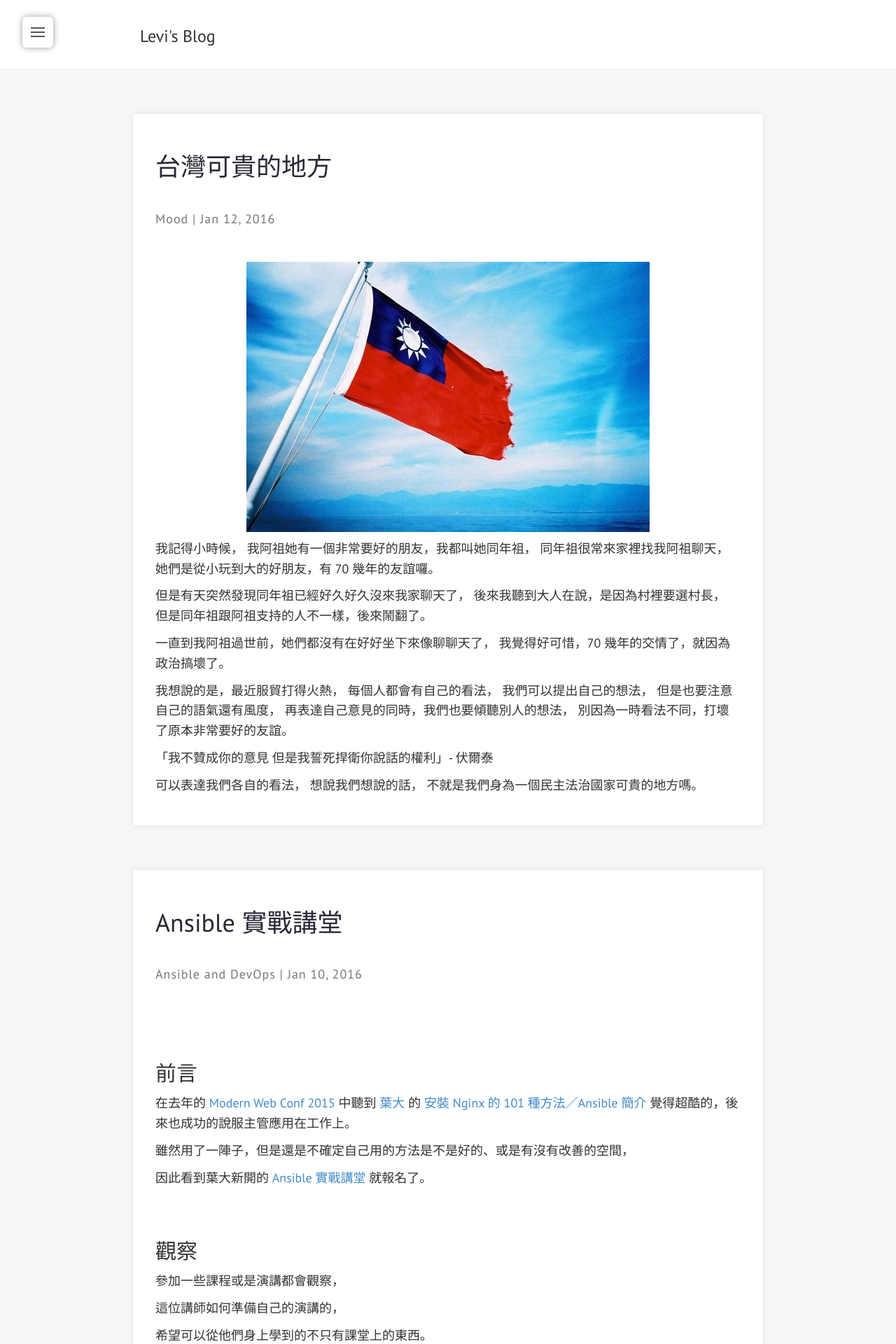
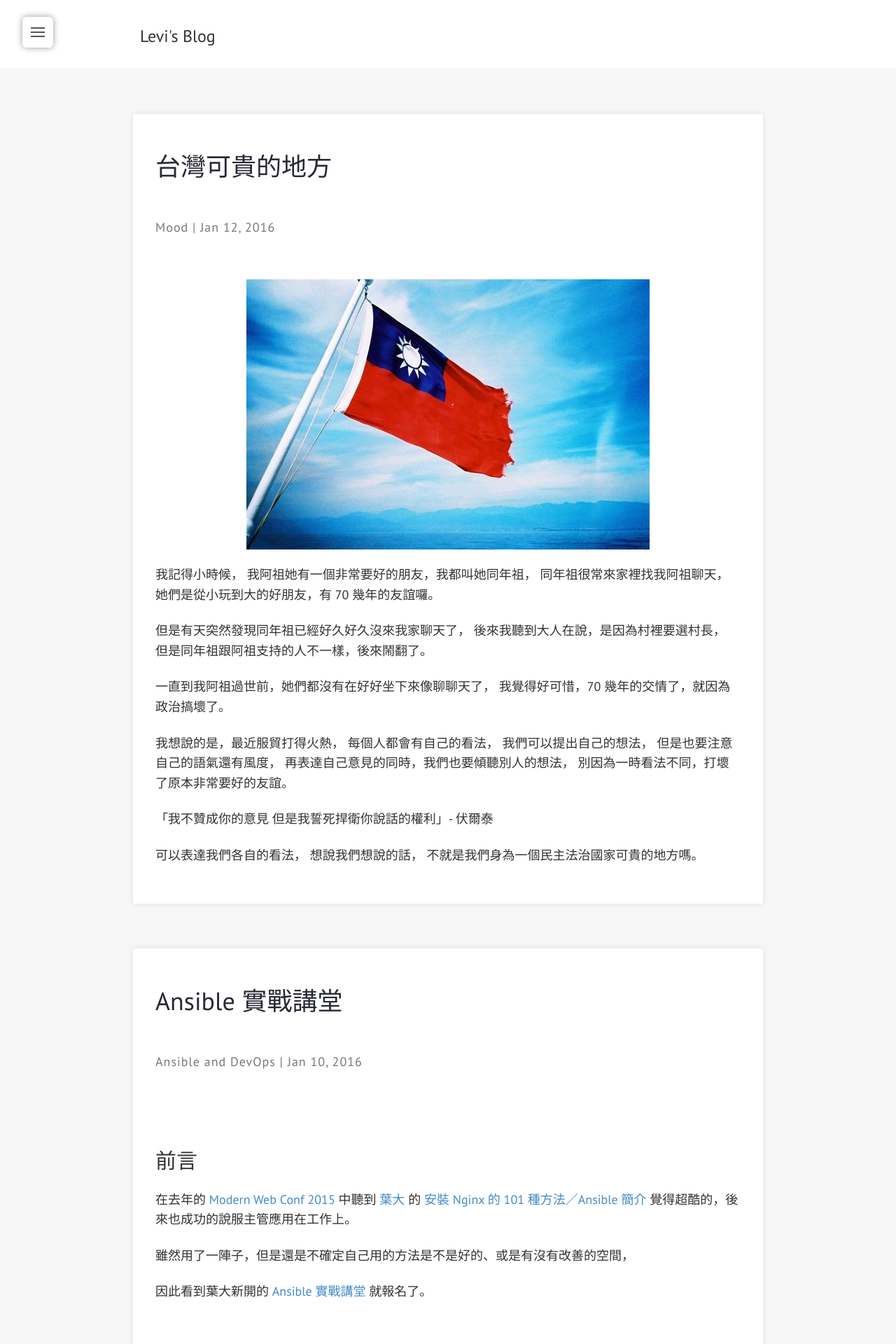
Before and after one commit to levichen/levichen.github.io, a Jekyll site: the page built from index.html, in a window 1280 px wide. Shown: the top 1920 px of the page at 70% size. Built offline with Jekyll 4.4.1, drawn with Linux system fonts in a browser that asks for light colours; nearby versions of some CDN libraries; Markdown is read by kramdown in place of the engine named in the settings; the list of posts is cut into pages by our own code; comment, search, counter and statistics services are not loaded.

Commit message:
Update main.scss

```diff
--- a/assets/css/main.scss
+++ b/assets/css/main.scss
@@ -555,6 +555,10 @@ img {
   border-bottom-color: #272935;
 }
 
+.post p {
+    margin: 1.25em 0;
+}
+
 /* Put some padding arround post images */
 .post .post-content img, .page .post-content img {
   padding: 1em 0;
```
